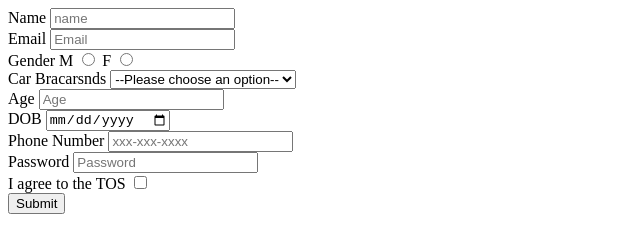
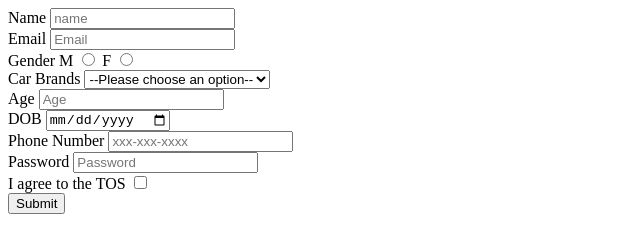
Before and after one commit to acciojob/signup-form-car-jaybaraiya0840, a website: page main.html in a window 1280 px wide. Shown: the full height of the page, 0-640 px from the left. Drawn offline with Linux system fonts and the light colour scheme.

Commit message:
created a submission

```diff
--- a/main.html
+++ b/main.html
@@ -22,8 +22,7 @@
 		<input type="radio" name="Gender" id="gender_f" required><br>
 
 
-		<section name="cars" id="cars" required></section>
-		<label for="" >Car Bracarsnds </label>
+		<label for="" >Car Brands </label>
      <select name="" id="cars" required>
 		 <option value="">--Please choose an option--</option>
         <option value="audy">Audy</option>
```
